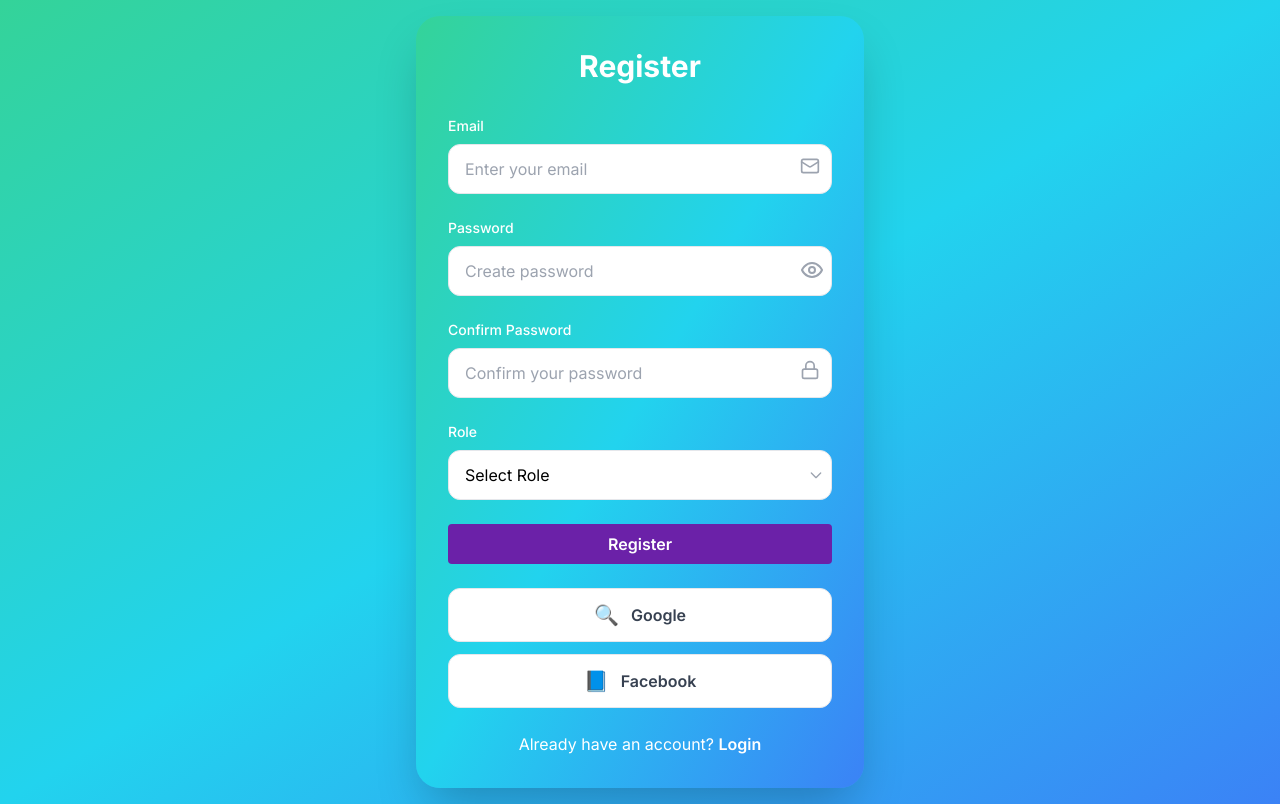
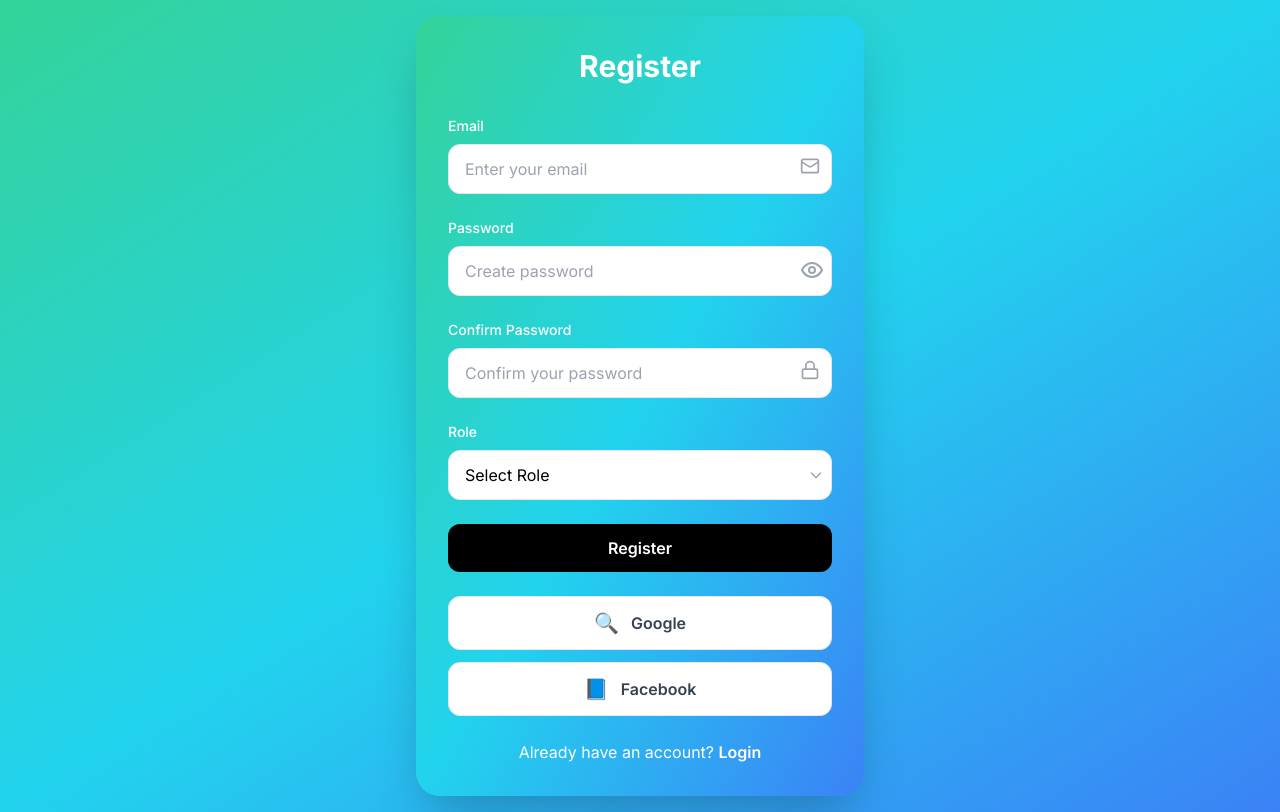
Before and after one commit to ajmal08102004/Healthcare, a React (Vite) app: page /register in a window 1280 px wide. Built offline with nearby package versions, Linux system fonts and the light colour scheme.

Commit message:
Updated RegisterForm.jsx

```diff
--- a/src/components/auth/RegisterForm.jsx
+++ b/src/components/auth/RegisterForm.jsx
@@ -165,9 +165,9 @@ const RegisterForm = () => {
               {errors.role && <p className="mt-1 text-sm text-red-200">{errors.role}</p>}
             </div>
 
-            <button
+             <button
               type="submit"
-              className="w-full bg-purple-800 text-white rounded px-6 py-2 font-semibold hover:bg-purple-900 transition-colors duration-200"
+              className="w-full bg-black text-white py-3 px-4 rounded-xl font-semibold hover:bg-gray-800 transition-colors duration-200"
             >
               Register
             </button>
```
